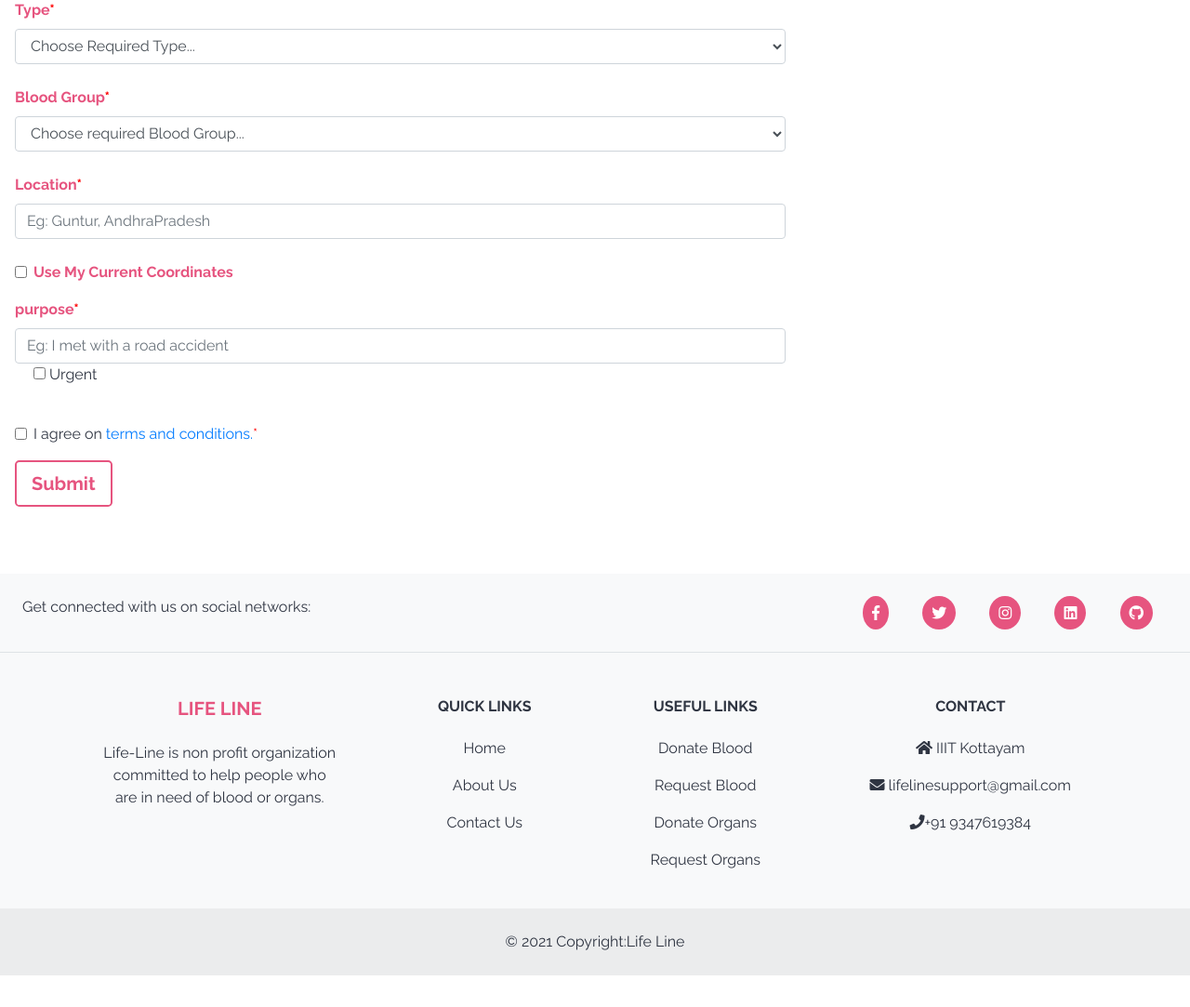
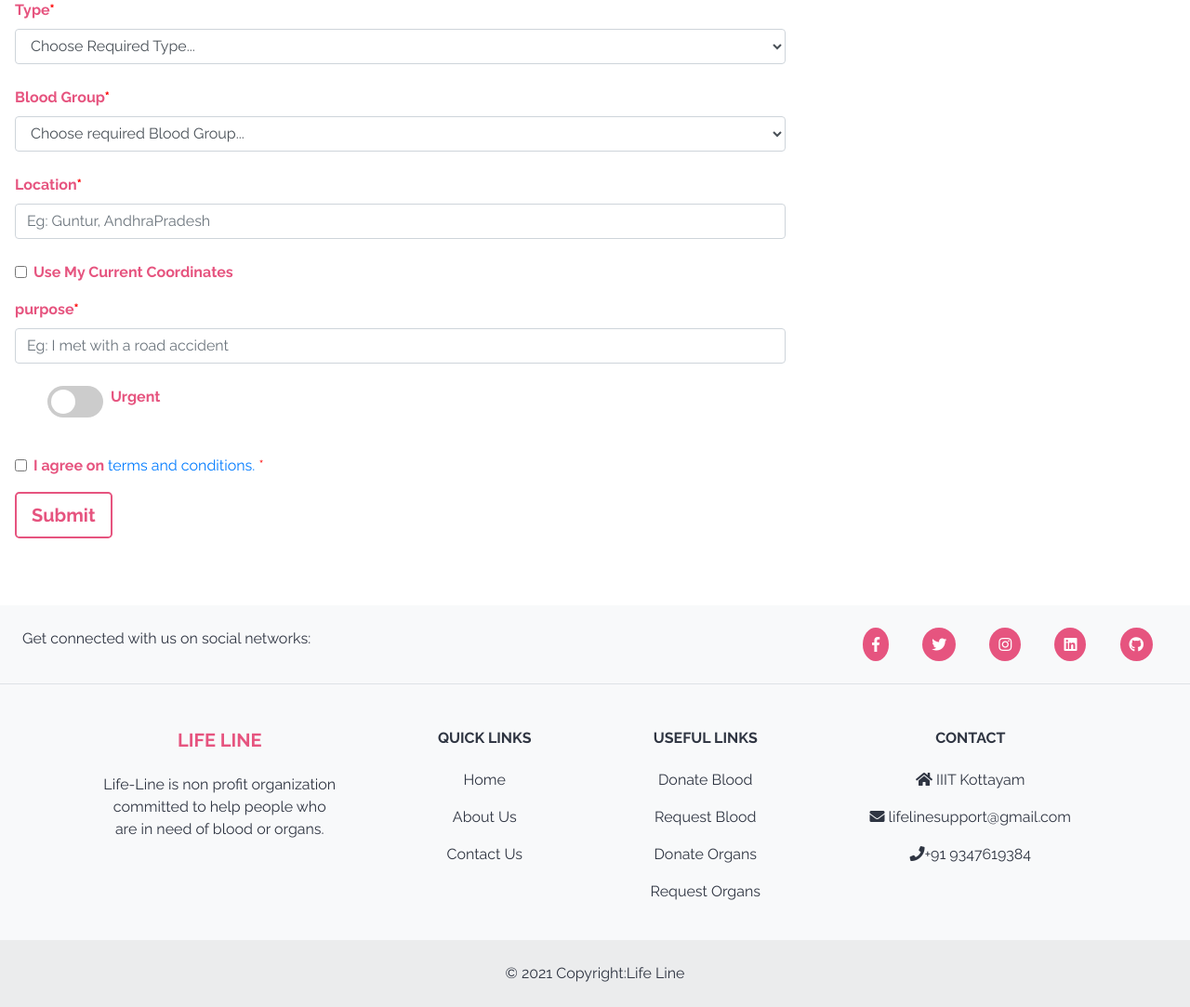
Before and after one commit to Life-line-iiitk/life-line, a PHP site: page /blood_request.html in a window 1280 px wide. Shown: the part 607-1690 px from the top of the page at 93% size. Run offline with PHP 8.4, Linux system fonts and the light colour scheme.

Commit message:
toogle button added

```diff
--- a/assets/styles/blood_request_styles.css
+++ b/assets/styles/blood_request_styles.css
@@ -46,6 +46,80 @@ hr.line{
    color: var(--red);
 }
 
+.tgl b{
+   color: var(--red);
+}
+
+.tgl ul{
+   overflow: auto;
+   margin: 0%;
+   padding: 0%;
+}
+
+.tgl li{
+   float: left;
+   list-style: none;
+}
+
+.switch {
+   position: relative;
+   display: inline-block;
+   width: 60px;
+   height: 34px;
+ }
+
+ .switch input {
+   opacity: 0;
+   width: 0;
+   height: 0;
+ }
+
+ .slider {
+   position: absolute;
+   cursor: pointer;
+   top: 0;
+   left: 0;
+   right: 0;
+   bottom: 0;
+   background-color: #ccc;
+   -webkit-transition: .4s;
+   transition: .4s;
+ }
+
+ .slider:before {
+   position: absolute;
+   content: "";
+   height: 26px;
+   width: 26px;
+   left: 4px;
+   bottom: 4px;
+   background-color: white;
+   -webkit-transition: .4s;
+   transition: .4s;
+ }
+
+ input:checked + .slider {
+   background-color: var(--red);
+ }
+
+ input:focus + .slider {
+   box-shadow: 0 0 1px var(--red);
+ }
+
+ input:checked + .slider:before {
+   -webkit-transform: translateX(26px);
+   -ms-transform: translateX(26px);
+   transform: translateX(26px);
+ }
+
+ /* Rounded sliders */
+ .slider.round {
+   border-radius: 34px;
+ }
+
+ .slider.round:before {
+   border-radius: 50%;
+ }
 
 @keyframes up-down {
  0%
--- a/blood_request.html
+++ b/blood_request.html
@@ -98,11 +98,11 @@
     <br>
     <br>
     <!--Title-->
-    <div class="text-center title" data-aos="zoom-in-up" data-aos-duration="1500">
+    <div class="text-center title" data-aos="zoom-in-up" data-aos-duration="3000">
         <h2>Blood Request form</h2>
     </div>
     <hr class="line">
-    <div class="text-center note" data-aos="fade-up" data-aos-duration="1500">
+    <div class="text-center note">
         <h5>Note: <span style="color: var(--red); font-size: 2rem;">*</span> (required field)</h5>
     </div>
 
@@ -111,7 +111,7 @@
         <form class="needs-validation ml-3 mr-3" novalidate>
 
             <div class="form-row">
-                <div class="col-md-8" data-aos="fade-left" data-aos-duration="1500">
+                <div class="col-md-8" >
                     <label for="type" class="form-label"><b>Type<span style="color: red; font-size: 1.rem;">*</span></b></label>
                     <select class="form-control" id="type" required>
                         <option selected disabled value="">Choose Required Type...</option>
@@ -128,7 +128,7 @@
             <br>
 
             <div class="form-row">
-                <div class="col-md-8" data-aos="fade-right" data-aos-duration="1500">
+                <div class="col-md-8">
                     <label for="blood_group" class="form-label"><b>Blood Group<span style="color: red; font-size: 1.rem;">*</span></b></label>
                     <select class="form-control" id="blood_group" required>
                         <option selected disabled value="">Choose required Blood Group...</option>
@@ -149,7 +149,7 @@
 
             <br>
             <div class="form-row">
-                <div class="col-md-8" data-aos="fade-left" data-aos-duration="1500">
+                <div class="col-md-8">
                   <label for="validationCustom03"><b>Location<span style="color: red; font-size: 1.rem;">*</span></b></label>
                   <input type="text" class="form-control" id="validationCustom03" placeholder="Eg: Guntur, AndhraPradesh" required>
                   <div class="invalid-feedback">
@@ -159,7 +159,7 @@
             </div>
 
             <br>
-            <div class="form-group form-check" data-aos="fade-righs t" data-aos-duration="1500">
+            <div class="form-group form-check">
                 <label class="form-check-label">
                   <input class="form-check-input" type="checkbox" name="presentLocation" id="coordinates"
                    required> <b>Use My Current Coordinates</b>
@@ -168,7 +168,7 @@
 
 
             <div class="form-row">
-                <div class="col-md-8" data-aos="fade-left" data-aos-duration="1500">
+                <div class="col-md-8">
                   <label for="purpose"><b>purpose<span style="color: red; font-size: 1.rem;">*</span></b></label>
                   <input type="text" class="form-control" id="purpose" placeholder="Eg: I met with a road accident" required>
                   <div class="valid-feedback">Valid.</div>
@@ -178,16 +178,26 @@
                 </div>
             </div>
 
-            <div class="form-group form-check" data-aos="fade-left" data-aos-duration="1500">
-                <label class="form-check-label pl-10 switch">
-                  <input class="checkbox" type="checkbox" name="urgent" required> Urgent
-                  <span class="slider round"></span>
-                </label>
+            <br>
+            <div class="tgl container-fluid">
+                <ul>
+                    <li>
+                        <div class="form-group form-check">
+                            <label class="form-check-label pl-10 switch">
+                              <input class="checkbox" type="checkbox" name="urgent" required>
+                              <span class="slider round"></span>
+                            </label>
+                        </div>
+                    </li>
+                    <li>
+                        <b class="ml-2">Urgent</b>
+                    </li>
+                </ul>
             </div>
             <br>
-            <div class="form-group form-check" data-aos="fade-left" data-aos-duration="1500">
+            <div class="form-group form-check">
                 <label class="form-check-label pl-10">
-                  <input class="form-check-input" type="checkbox" name="remember" required> I  agree on <a href="terms.html" target="_blank">  terms and conditions.</a><span style="color: red; font-size: 1.rem;">*</span>
+                  <input class="form-check-input" type="checkbox" name="remember" required><b style="color: var(--red);">I  agree on </b><a href="terms.html" target="_blank"> terms and conditions. </a><span style="color: red; font-size: 1.rem;">*</span>
                   <div class="valid-feedback">Valid.</div>
                   <div class="invalid-feedback">Check this checkbox to continue.</div>
                 </label>
```
